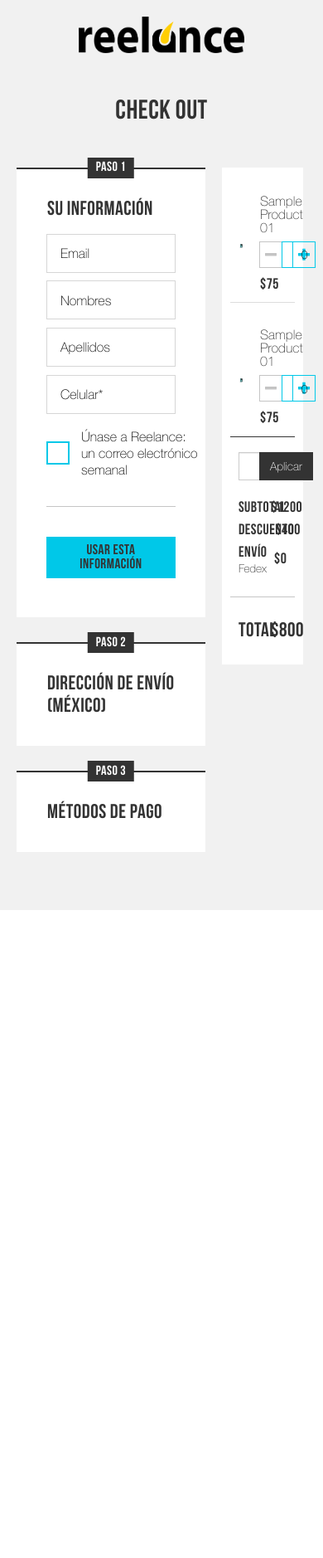
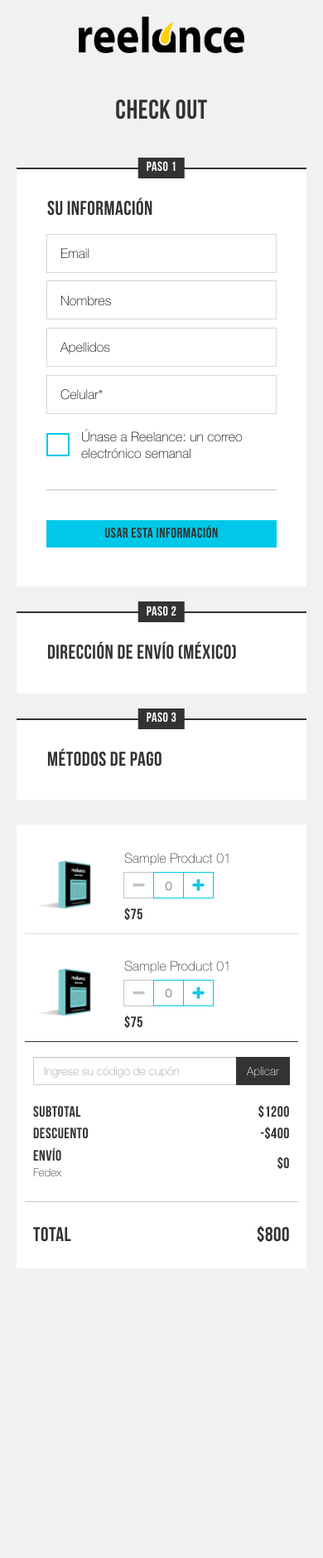
Before and after one commit to JuanGonzalez180/reelance, a PHP site: page /finalizar-compra in a window 390 px wide. Shown: the whole page at 83% size. Before the commit the page ends 1097 px from the top, so only its background shows below. Run offline with PHP 8.4, Linux system fonts and the light colour scheme; some libraries are stand-ins or nearby versions; some web fonts are replaced.

Commit message:
Update style_reelance.css

```diff
--- a/maquetacion/css/style_reelance.css
+++ b/maquetacion/css/style_reelance.css
@@ -1557,6 +1557,12 @@ footer .copyright p.text {
     width: 32%;
 }
 
+@media (max-width: 991px){
+	.finalizar-compra .checkout > .col-md-8, .finalizar-compra .checkout > .col-md-4{
+    		width: 100%;
+	}
+}
+
 .finalizar-compra .colum-sticky {
     margin-bottom: 0;
     position: -webkit-sticky;
```
